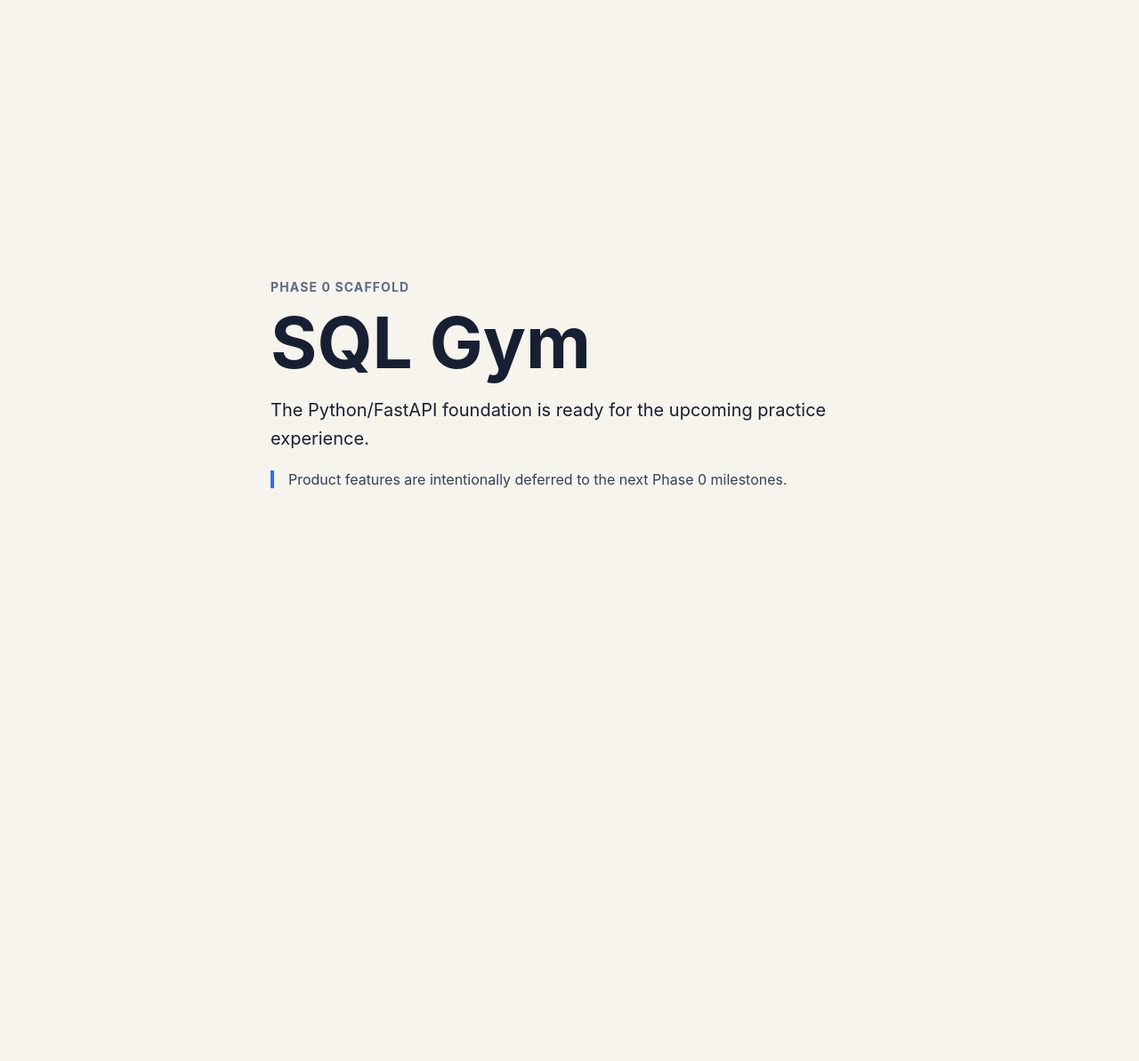
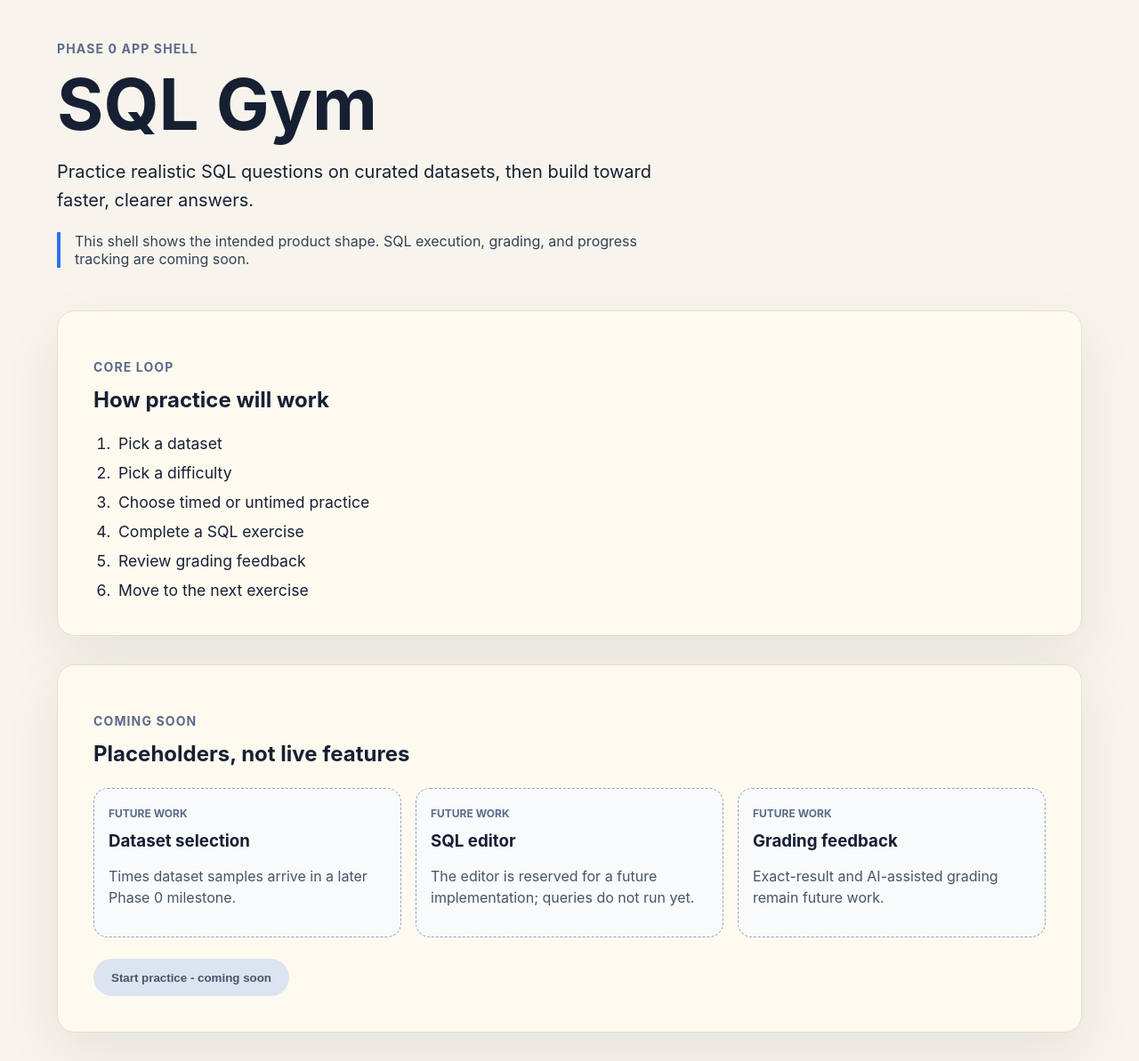
Before and after one commit to mikael-lh/sql-gym, a FastAPI app: page / in a window 1280 px wide. Shown: the whole page at 89% size. Before the commit the page ends 549 px from the top, so only its background shows below. Run offline with FastAPI, Linux system fonts and the light colour scheme.

Commit message:
TIM-20: Add product app shell
Co-authored-by: mikael-lh <mikael-lh@users.noreply.github.com>

```diff
--- a/src/app/main.py
+++ b/src/app/main.py
@@ -11,6 +11,32 @@ TEMPLATES_DIR = PROJECT_ROOT / "templates"
 STATIC_DIR = PROJECT_ROOT / "static"
 
 templates = Jinja2Templates(directory=TEMPLATES_DIR)
+
+CORE_LOOP = [
+    "Pick a dataset",
+    "Pick a difficulty",
+    "Choose timed or untimed practice",
+    "Complete a SQL exercise",
+    "Review grading feedback",
+    "Move to the next exercise",
+]
+
+PLACEHOLDERS = [
+    {
+        "title": "Dataset selection",
+        "description": "Times dataset samples arrive in a later Phase 0 milestone.",
+    },
+    {
+        "title": "SQL editor",
+        "description": (
+            "The editor is reserved for a future implementation; queries do not run yet."
+        ),
+    },
+    {
+        "title": "Grading feedback",
+        "description": "Exact-result and AI-assisted grading remain future work.",
+    },
+]
 
 
 def create_app() -> FastAPI:
@@ -31,7 +57,13 @@ def create_app() -> FastAPI:
             "index.html",
             {
                 "page_title": "SQL Gym",
-                "status_label": "Phase 0 scaffold",
+                "status_label": "Phase 0 app shell",
+                "positioning": (
+                    "Practice realistic SQL questions on curated datasets, then build toward "
+                    "faster, clearer answers."
+                ),
+                "core_loop": CORE_LOOP,
+                "placeholders": PLACEHOLDERS,
             },
         )
 
--- a/static/styles.css
+++ b/static/styles.css
@@ -10,9 +10,12 @@ body {
 }
 
 .page-shell {
-  display: grid;
+  display: flex;
+  flex-direction: column;
+  gap: 2rem;
   min-height: 100vh;
-  place-items: center;
+  margin: 0 auto;
+  max-width: 72rem;
   padding: 2rem;
 }
 
@@ -44,3 +47,67 @@ h1 {
   color: #334155;
   padding-left: 1rem;
 }
+
+.panel {
+  background: #fffaf0;
+  border: 1px solid #eadfc7;
+  border-radius: 1.25rem;
+  box-shadow: 0 1.5rem 4rem rgb(23 32 51 / 8%);
+  padding: clamp(1.5rem, 4vw, 2.5rem);
+}
+
+h2,
+h3 {
+  margin: 0;
+}
+
+.loop-list {
+  display: grid;
+  gap: 0.75rem;
+  margin: 1.5rem 0 0;
+  padding-left: 1.5rem;
+}
+
+.loop-list li {
+  font-size: 1.1rem;
+  padding-left: 0.25rem;
+}
+
+.placeholder-grid {
+  display: grid;
+  gap: 1rem;
+  grid-template-columns: repeat(auto-fit, minmax(14rem, 1fr));
+  margin-top: 1.5rem;
+}
+
+.placeholder-card {
+  background: #f8fafc;
+  border: 1px dashed #94a3b8;
+  border-radius: 1rem;
+  padding: 1rem;
+}
+
+.placeholder-card p {
+  color: #475569;
+  line-height: 1.5;
+}
+
+.badge {
+  color: #5b6b8a;
+  display: inline-block;
+  font-size: 0.75rem;
+  font-weight: 700;
+  margin-bottom: 0.75rem;
+  text-transform: uppercase;
+}
+
+.disabled-action {
+  background: #dbe4f0;
+  border: 0;
+  border-radius: 999px;
+  color: #475569;
+  cursor: not-allowed;
+  font-weight: 700;
+  margin-top: 1.5rem;
+  padding: 0.85rem 1.25rem;
+}
--- a/templates/index.html
+++ b/templates/index.html
@@ -5,10 +5,39 @@
   <p class="eyebrow">{{ status_label }}</p>
   <h1 id="page-title">SQL Gym</h1>
   <p class="lede">
-    The Python/FastAPI foundation is ready for the upcoming practice experience.
+    {{ positioning }}
   </p>
   <p class="notice">
-    Product features are intentionally deferred to the next Phase 0 milestones.
+    This shell shows the intended product shape. SQL execution, grading, and progress tracking are coming soon.
   </p>
 </section>
+
+<section class="panel" aria-labelledby="loop-title">
+  <div>
+    <p class="eyebrow">Core loop</p>
+    <h2 id="loop-title">How practice will work</h2>
+  </div>
+  <ol class="loop-list">
+    {% for step in core_loop %}
+    <li>{{ step }}</li>
+    {% endfor %}
+  </ol>
+</section>
+
+<section class="panel" aria-labelledby="placeholder-title">
+  <div>
+    <p class="eyebrow">Coming soon</p>
+    <h2 id="placeholder-title">Placeholders, not live features</h2>
+  </div>
+  <div class="placeholder-grid">
+    {% for placeholder in placeholders %}
+    <article class="placeholder-card">
+      <span class="badge">Future work</span>
+      <h3>{{ placeholder.title }}</h3>
+      <p>{{ placeholder.description }}</p>
+    </article>
+    {% endfor %}
+  </div>
+  <button class="disabled-action" type="button" disabled>Start practice - coming soon</button>
+</section>
 {% endblock %}
```
Also changed, not shown: tests/test_app.py (+22 -2 lines).
